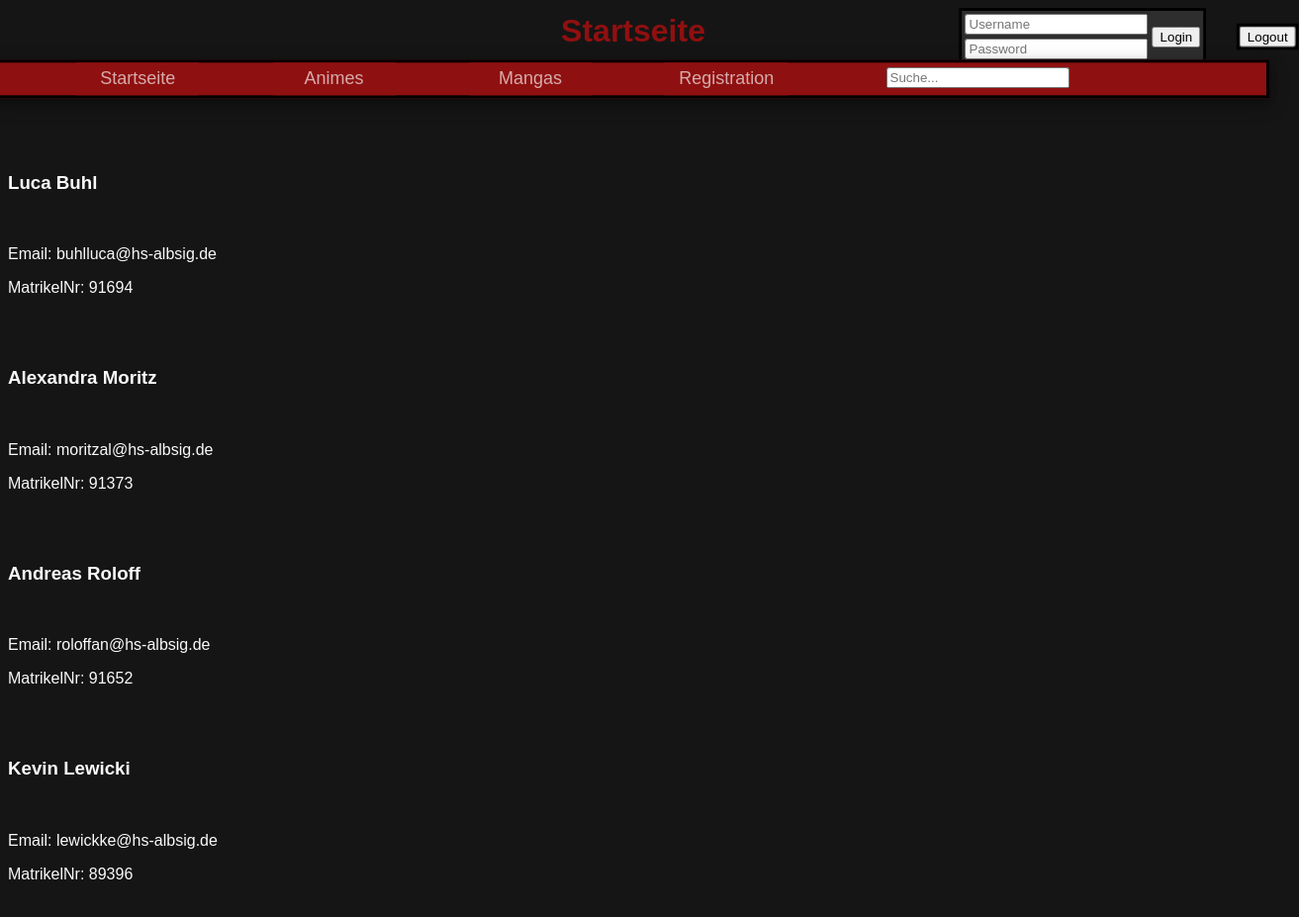
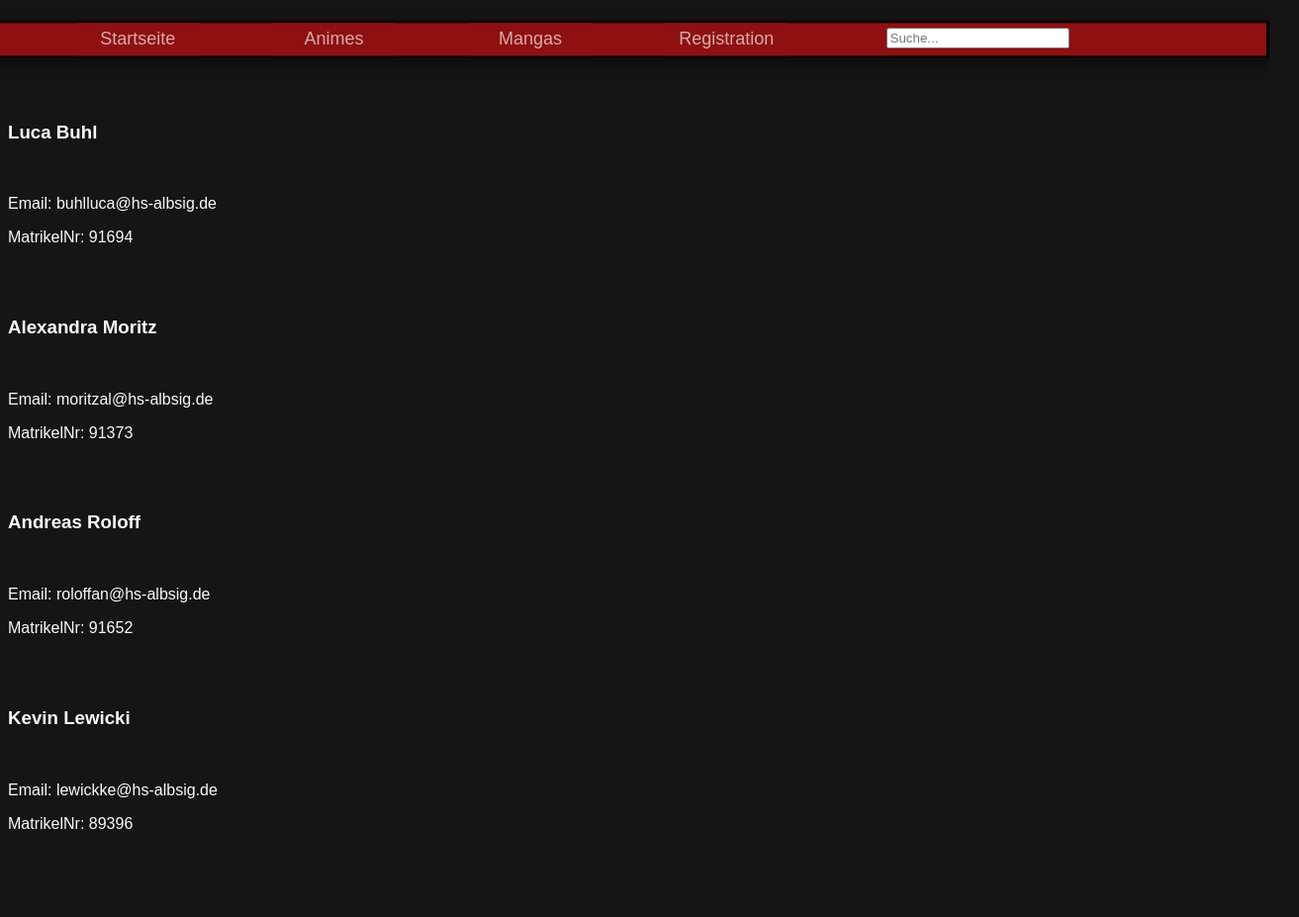
Before and after one commit to Fanfalla/Medien-Datenbanken, a plain HTML site: page Impressum.html in a window 1280 px wide. Shown: the whole page at 99% size, 1313 px wide, since content can reach past the window. After the commit the page ends 876 px from the top, so only its background shows below. Drawn offline with Linux system fonts and the light colour scheme.

Commit message:
H1 entfernt, Login entfernt, Login in Login.html in Mitte, Impressum zugang angepasst

```diff
--- a/Css.css
+++ b/Css.css
@@ -26,9 +26,9 @@ body{
 .loginBox {
 	position: absolute;
 	text-align: center;
-	top: 37px;
-	right: -5%;
-	top: 37px;
+	margin-top: 20%;
+	margin-right: 50%;
+	margin-left: 50%;
 	background-color: #2E2E2E;
 	transform: translate(-50%, -50%);
 	border: 3px solid black;
@@ -39,7 +39,7 @@ body{
 }
 
 .logoutButton {
-	visibility: visible;
+	visibility: hidden;
 }
 
 .navigation{
@@ -55,7 +55,7 @@ body{
 .navigationBox{
 	position: absolute;
 	width: 100%;
-	top: 10%;
+	top: 5%;
 	left: 50%;
 	transform: translate(-50%, -50%);
 	background-color: rgb(143, 16, 16);
@@ -120,7 +120,7 @@ body{
 	border: 3px solid black;
 	background-color: #676767;
 	padding-right: 0px;
-	padding-bottom 0px;
+	padding-bottom: 0px;
 	margin: 1%;
 	margin-left: 0%;
 }
@@ -393,11 +393,6 @@ body{
 .tableTDerw {
 	text-align: center;
 }
-<<<<<<< HEAD
-=======
-/*git hub will einen nur verarschen*/
-/*git hub will einen nur verarschen 1*/
->>>>>>> d40d20188f753792a2386c81daf98f4b96919011
 
 .tableTDerw2 {
 	font-size: 25px;
--- a/Impressum.html
+++ b/Impressum.html
@@ -7,17 +7,6 @@
 		<link rel="stylesheet" href="Css.css">
     </head>
     <body>
-        <h1 class="startseiteH1">Startseite</h1>
-		<section class="loginBox loginButton">
-			<table>
-				<tr>
-					<td><input type="text" id="suche" placeholder="Username"></td>
-					<td rowspan="2"><button>Login</button></td>
-				</tr>
-					<td><input type="text" id="suche" placeholder="Password"></td>
-				</tr>
-			</table>
-		</section>
 		<section class="loginBox logoutButton">
 			<button>Logout </button>
 		</section>
```
Also changed, not shown: Datenbank Uebersicht Anime.html (+1 -12 lines), Datenbank Uebersicht Manga.html (+1 -12 lines), Home.html (+0 -2 lines), Login.html (+10 -10 lines), Registration.html (+1 -12 lines).
